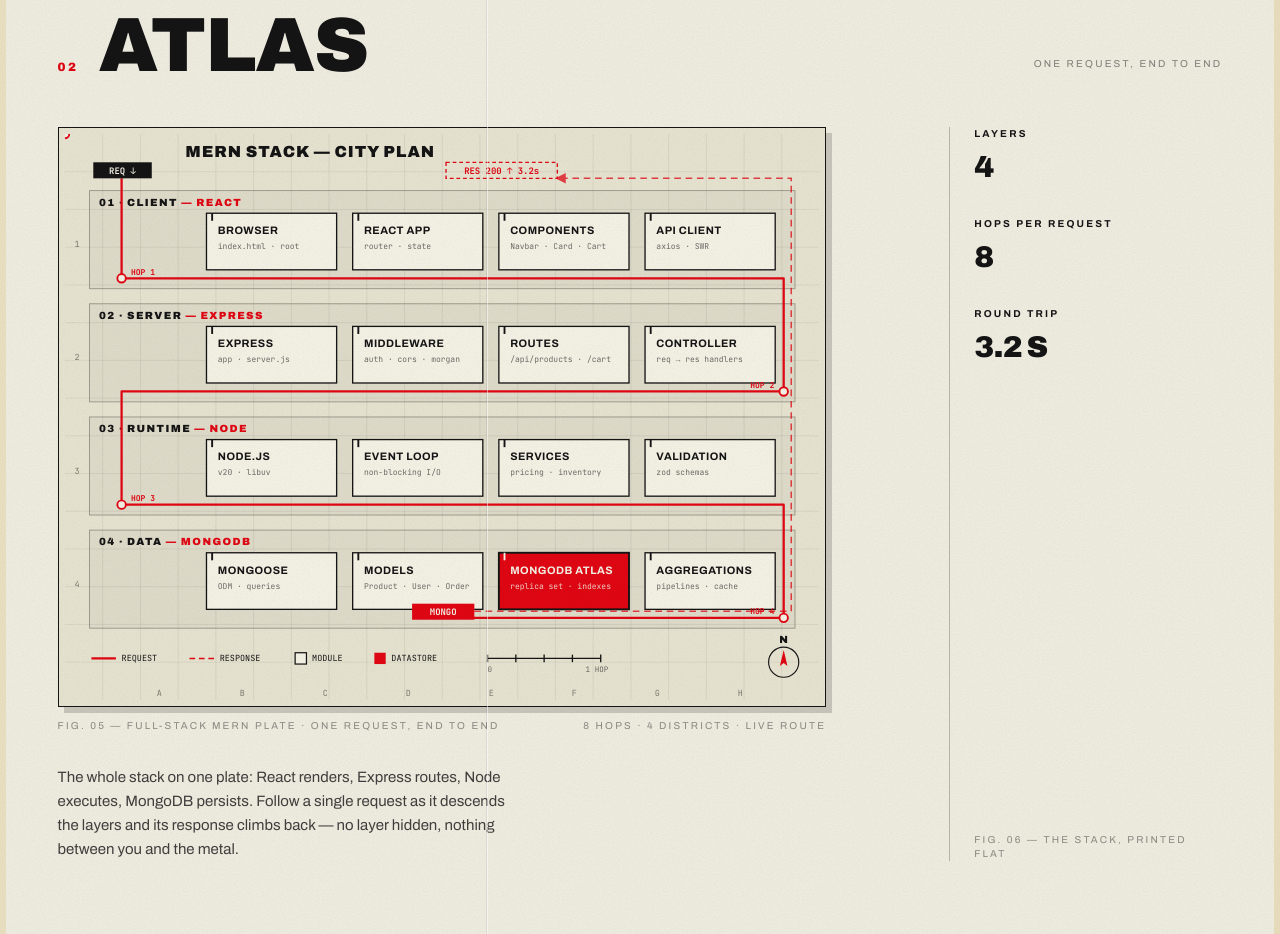
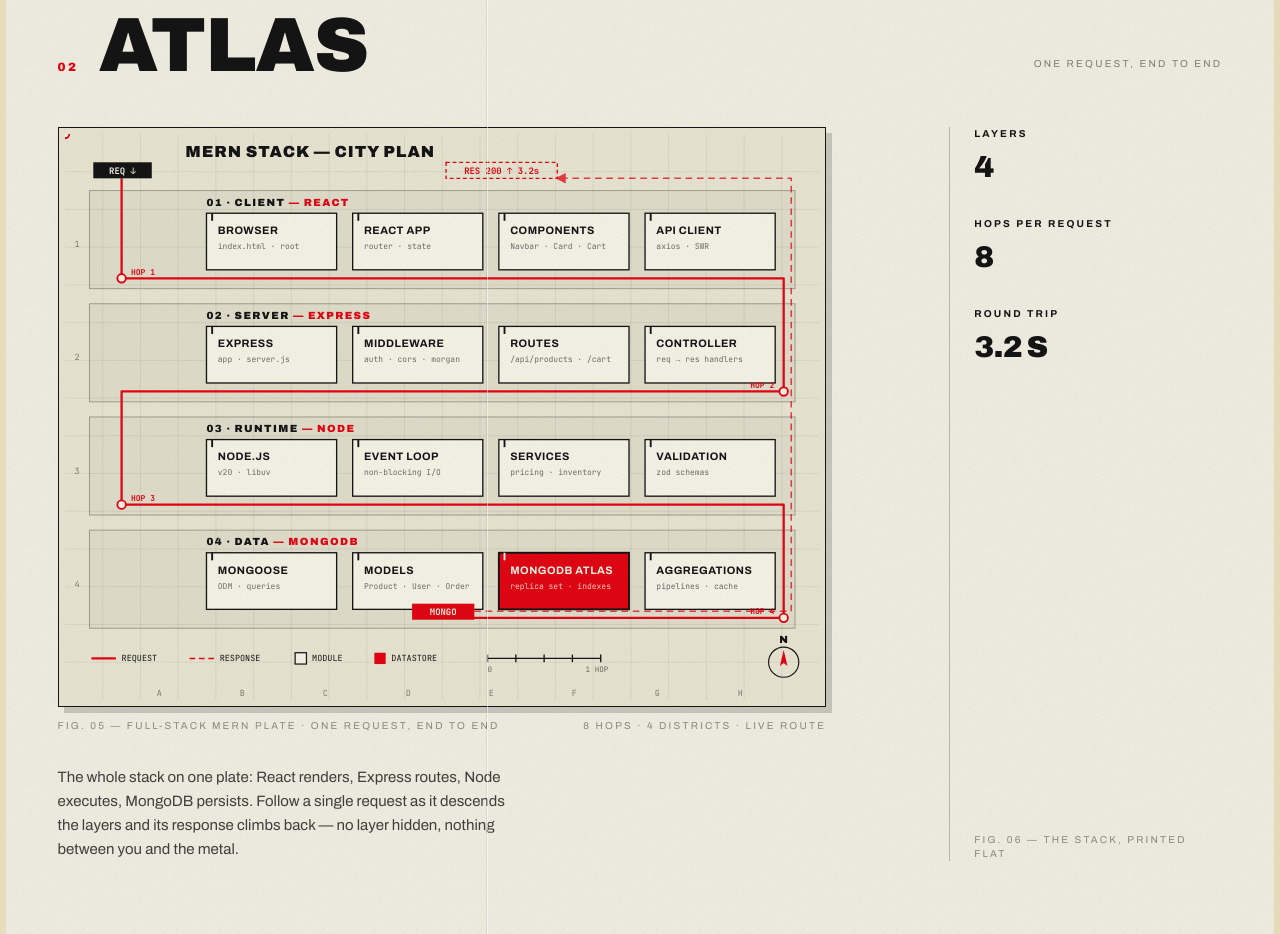
Before and after one commit to gautamvaishnav1/projects, a React (Vite) app in the folder frontend/: page / in a window 1280 px wide. Shown: the part 2260-3194 px from the top of the page. Built offline with nearby package versions, Linux system fonts and the light colour scheme.

Commit message:
ATLAS plate v2: routes run in corridors (no line-through-box), hop markers, compass, scale bar, animated req/res packets

```diff
--- a/frontend/src/pages/landing/ui.tsx
+++ b/frontend/src/pages/landing/ui.tsx
@@ -374,8 +374,8 @@
             <g key={b.n}>
               {/* district slab */}
               <rect x="26" y={b.y} width="748" height="104" fill="#141414" fillOpacity="0.035" stroke="#141414" strokeOpacity="0.35" strokeWidth="1" />
-              {/* district label — inside the slab, above the building line */}
-              <text x="36" y={b.y + 16} fontFamily="Archivo, sans-serif" fontWeight="900" fontSize="11" fill="#141414" letterSpacing="1.5">
+              {/* district label — on the building grid, clear of the west corridor */}
+              <text x="150" y={b.y + 16} fontFamily="Archivo, sans-serif" fontWeight="900" fontSize="11" fill="#141414" letterSpacing="1.5">
                 {b.n} · {b.name}
                 <tspan fill="#e30613"> — {b.tech}</tspan>
               </text>
```
